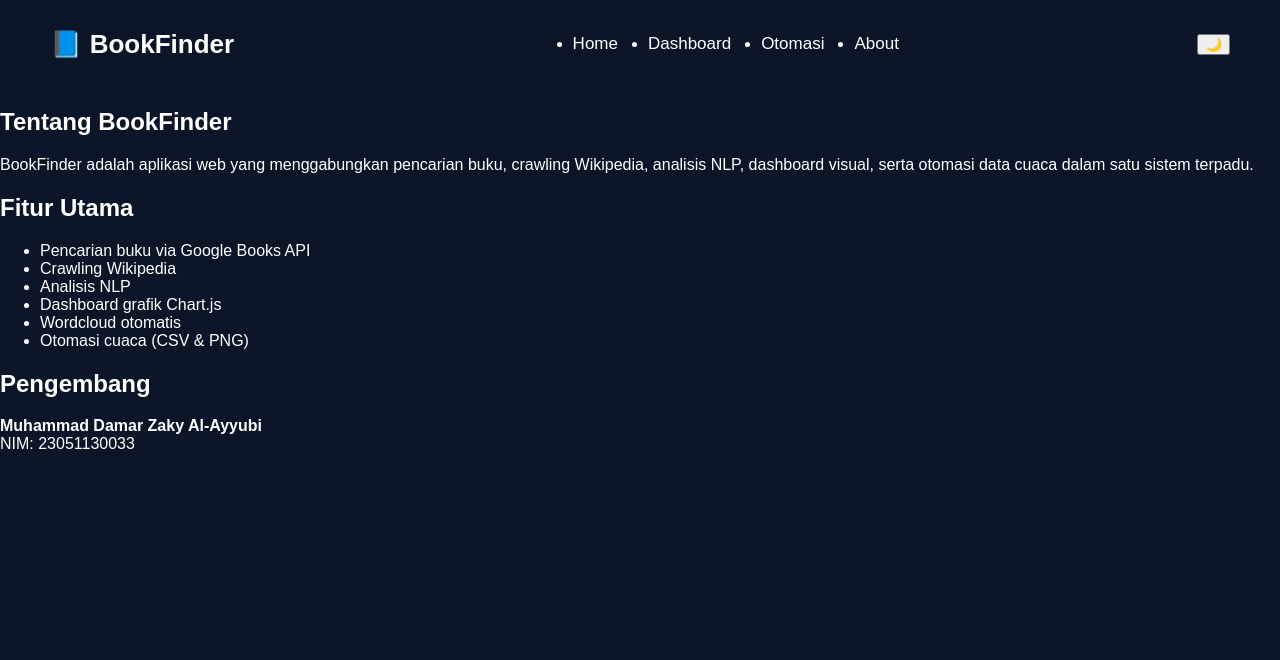
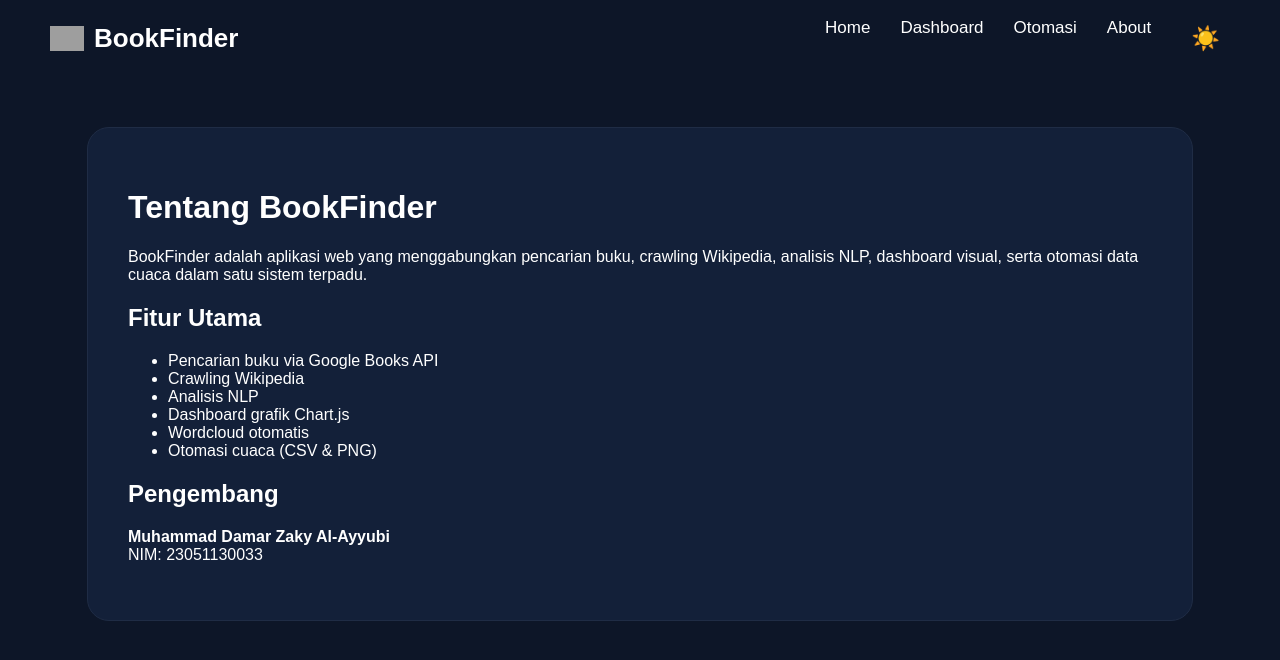
Before and after one commit to muhammadDamarZakyAL-Ayyubi/BookFinder-FinalProject, a Flask app: template templates/about.html in a window 1280 px wide. Shown: the top 660 px of the page. Run offline with Flask 3, Linux system fonts and the light colour scheme; the template is opened without the code that fills it, so the values that code supplies are empty; parts of the project's set-up code (start-up, migrations or seed data) failed here and were passed over; grey boxes are pictures that could not be loaded.

Commit message:
Update about.html

```diff
--- a/templates/about.html
+++ b/templates/about.html
@@ -5,25 +5,32 @@
     <meta name="viewport" content="width=device-width, initial-scale=1.0">
     <title>Tentang BookFinder</title>
 
-    <link rel="stylesheet" href="{{ url_for('custom_static', filename='css/style.css') }}">
+    <link rel="stylesheet" href="{{ url_for('static', filename='style.css') }}">
+    <script defer src="{{ url_for('static', filename='script.js') }}"></script>
 </head>
+<body>
 
-<body class="dark">
+    <!-- NAVBAR -->
+    <nav>
+        <div class="logo">
+            <img src="https://img.icons8.com/color/48/books.png" width="34">
+            <span>BookFinder</span>
+        </div>
 
-<nav class="navbar">
-    <div class="logo">📘 BookFinder</div>
-    <ul class="nav-links">
-        <li><a href="/">Home</a></li>
-        <li><a href="/dashboard">Dashboard</a></li>
-        <li><a href="/otomasi">Otomasi</a></li>
-        <li><a href="/about">About</a></li>
-    </ul>
-    <button id="toggle-theme">🌙</button>
-</nav>
+        <div class="nav-links">
+            <a href="/">Home</a>
+            <a href="/dashboard">Dashboard</a>
+            <a href="/otomasi">Otomasi</a>
+            <a href="/about">About</a>
+            <span id="themeToggle">☀️</span>
+        </div>
+    </nav>
 
-<section class="container">
-    <div class="card">
+    <!-- ABOUT CARD -->
+    <div class="about-wrapper">
+
         <h1>Tentang BookFinder</h1>
+
         <p>
             BookFinder adalah aplikasi web yang menggabungkan pencarian buku,
             crawling Wikipedia, analisis NLP, dashboard visual, serta otomasi data cuaca dalam satu sistem terpadu.
@@ -40,10 +47,9 @@
         </ul>
 
         <h2>Pengembang</h2>
-        <p><b>Muhammad Damar Zaky Al-Ayyubi</b><br>NIM: 23051130033</p>
+        <p><strong>Muhammad Damar Zaky Al-Ayyubi</strong><br>
+           NIM: 23051130033</p>
     </div>
-</section>
 
-<script src="{{ url_for('custom_static', filename='theme.js') }}"></script>
 </body>
 </html>
```
